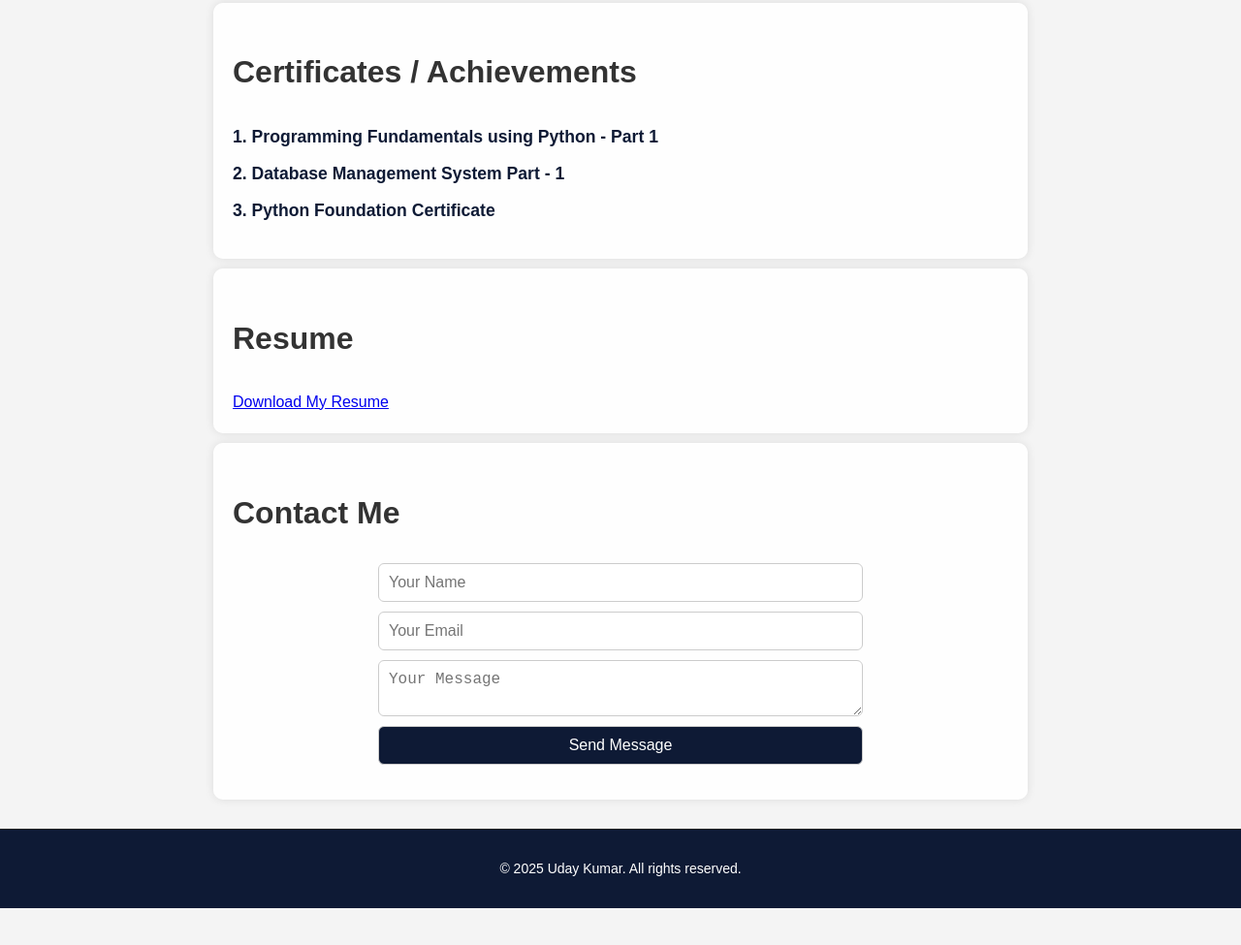
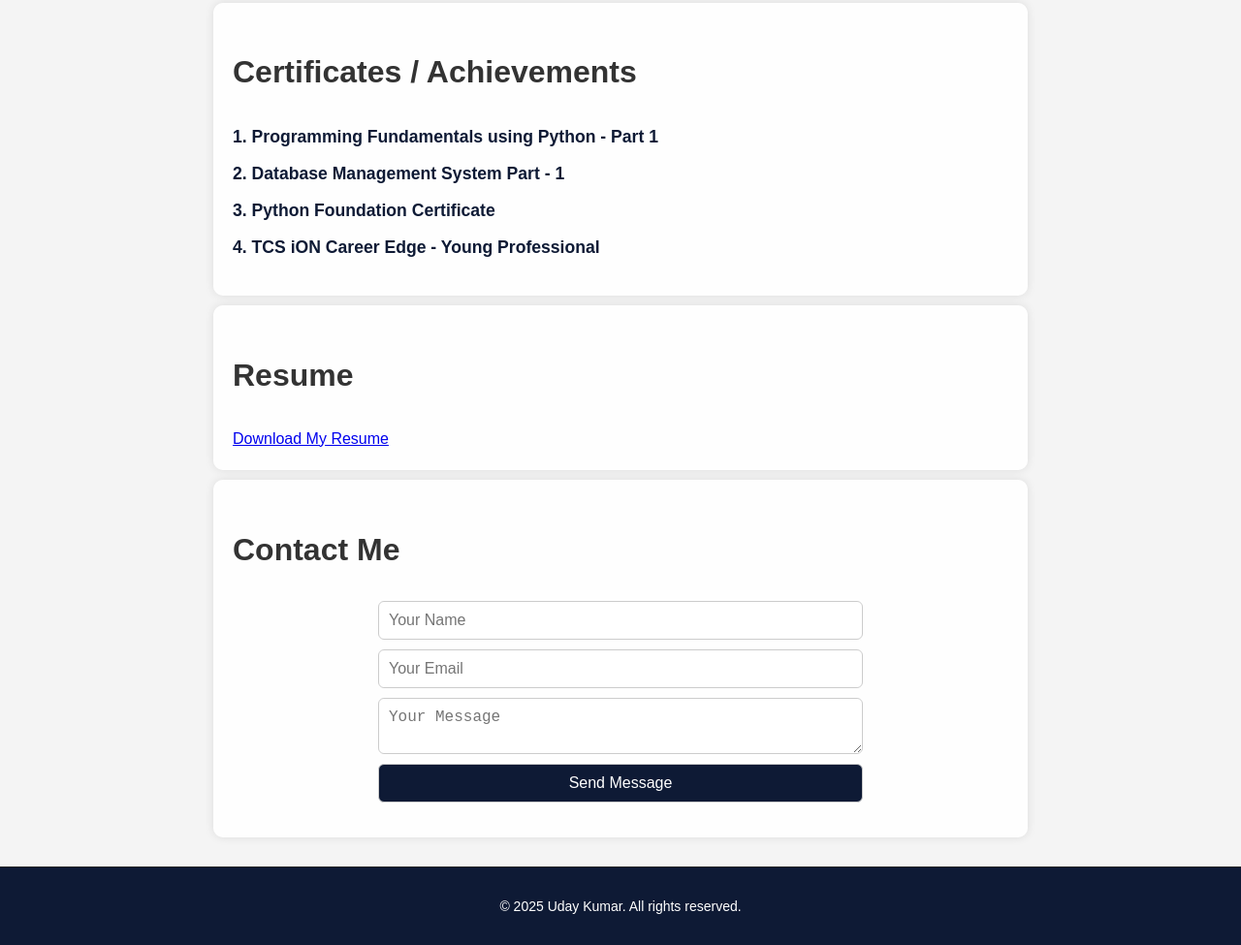
Before and after one commit to Uday-102004/Portfolio, a plain HTML site: page index.html in a window 1280 px wide. Shown: the part 1382-2357 px from the top of the page at 97% size. Before the commit the page ends 2319 px from the top, so only its background shows below. Drawn offline with Linux system fonts and the light colour scheme.

Commit message:
Update index.html

```diff
--- a/index.html
+++ b/index.html
@@ -89,6 +89,7 @@
         <li><a href="Programming_Fundamentals_Python.pdf" download onclick="showCertificateDownload('Programming Fundamentals using Python - Part 1')">1. Programming Fundamentals using Python - Part 1</a></li>
         <li><a href="DBMS_Part_1.pdf" download onclick="showCertificateDownload('Database Management System Part - 1')">2. Database Management System Part - 1</a></li>
         <li><a href="Python_Foundation_Certificate.pdf" download onclick="showCertificateDownload('Python Foundation Certificate')">3. Python Foundation Certificate</a></li>
+        <li><a href="TCS iON Career Edge - Y oung P rofes s ional.pdf" download onclick="showCertificateDownload('TCS iON Career Edge - Young Professional')">4. TCS iON Career Edge - Young Professional</a></li>
       </ul>
     </section>
 
```
